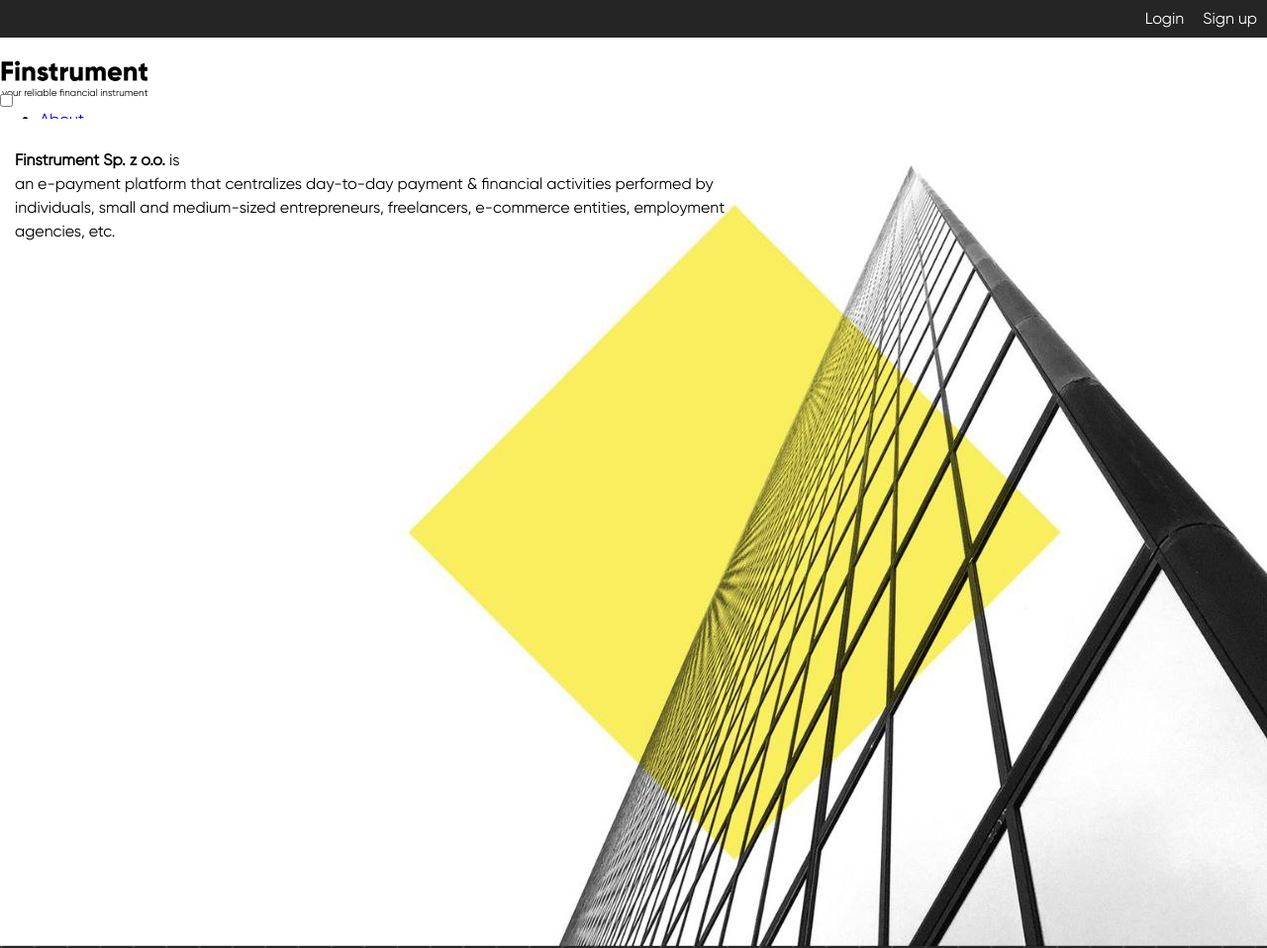
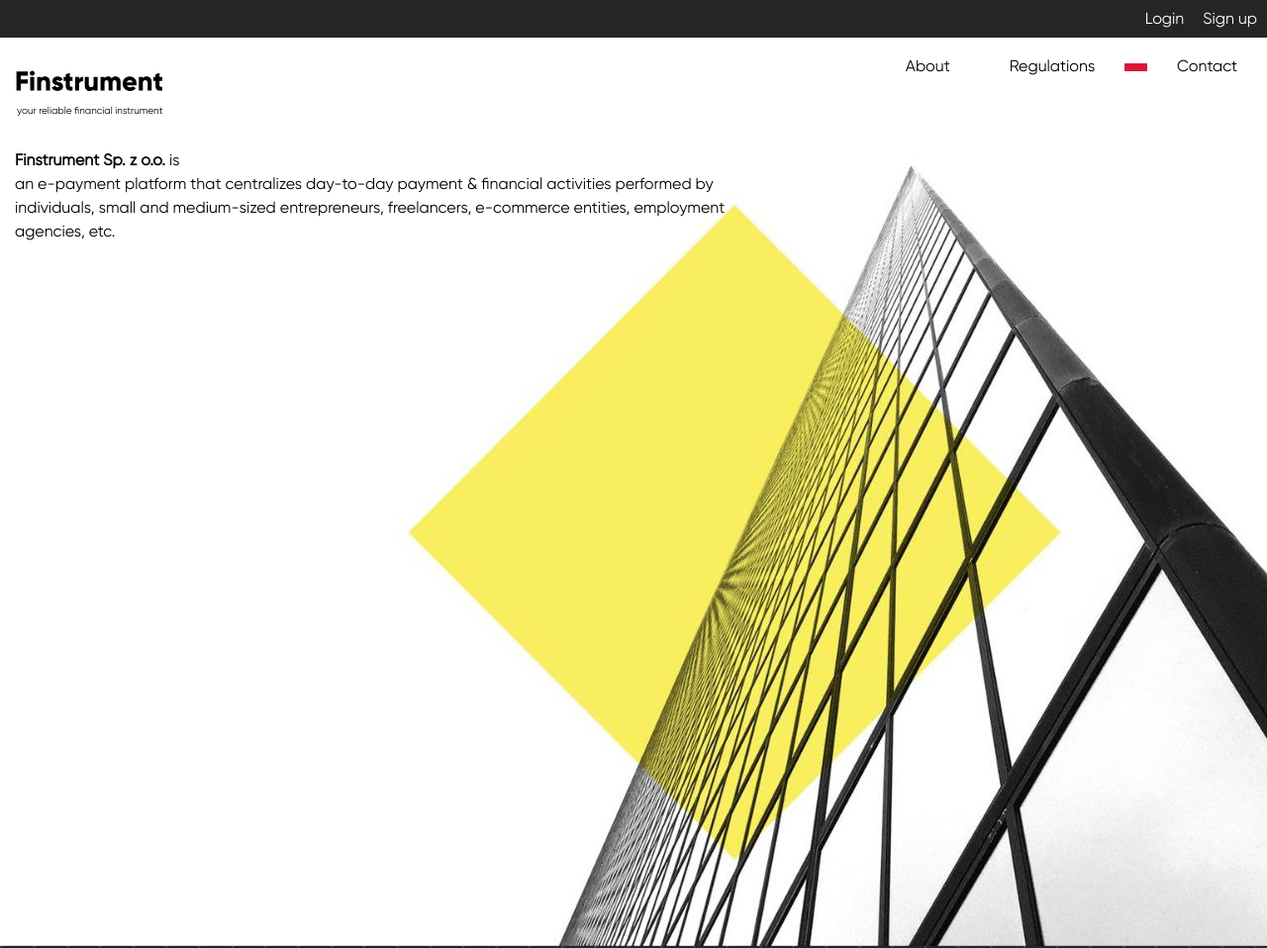
Before and after one commit to irinagrl/finstpmt, a plain HTML site: page index.html in a window 1280 px wide. Shown: the top 958 px of the page at 99% size. Drawn offline with Linux system fonts and the light colour scheme; the site is published under a folder, as on GitHub Pages, so addresses that start at the root find nothing; files whose address does not match are found by name.

Commit message:
styles update

```diff
--- a/styles.css
+++ b/styles.css
@@ -1,5 +1,5 @@
 @import url(./styles/header.css);
-@import url(/styles/menu.css);
+@import url(./styles/menu.css);
 @import url(./styles/about.css);
 @import url(./styles/regulations.css);
 @import url(./styles/contacts.css);
```
